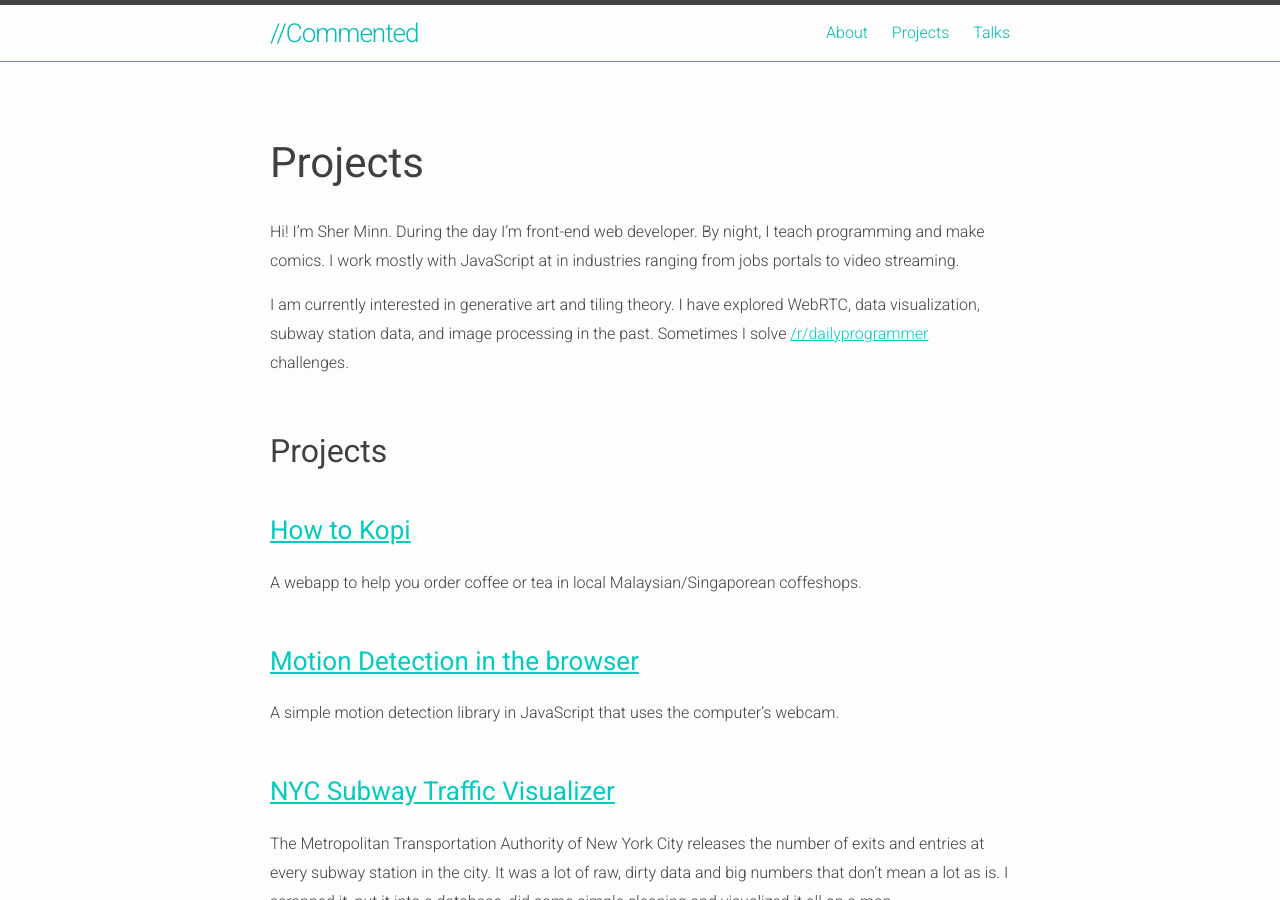
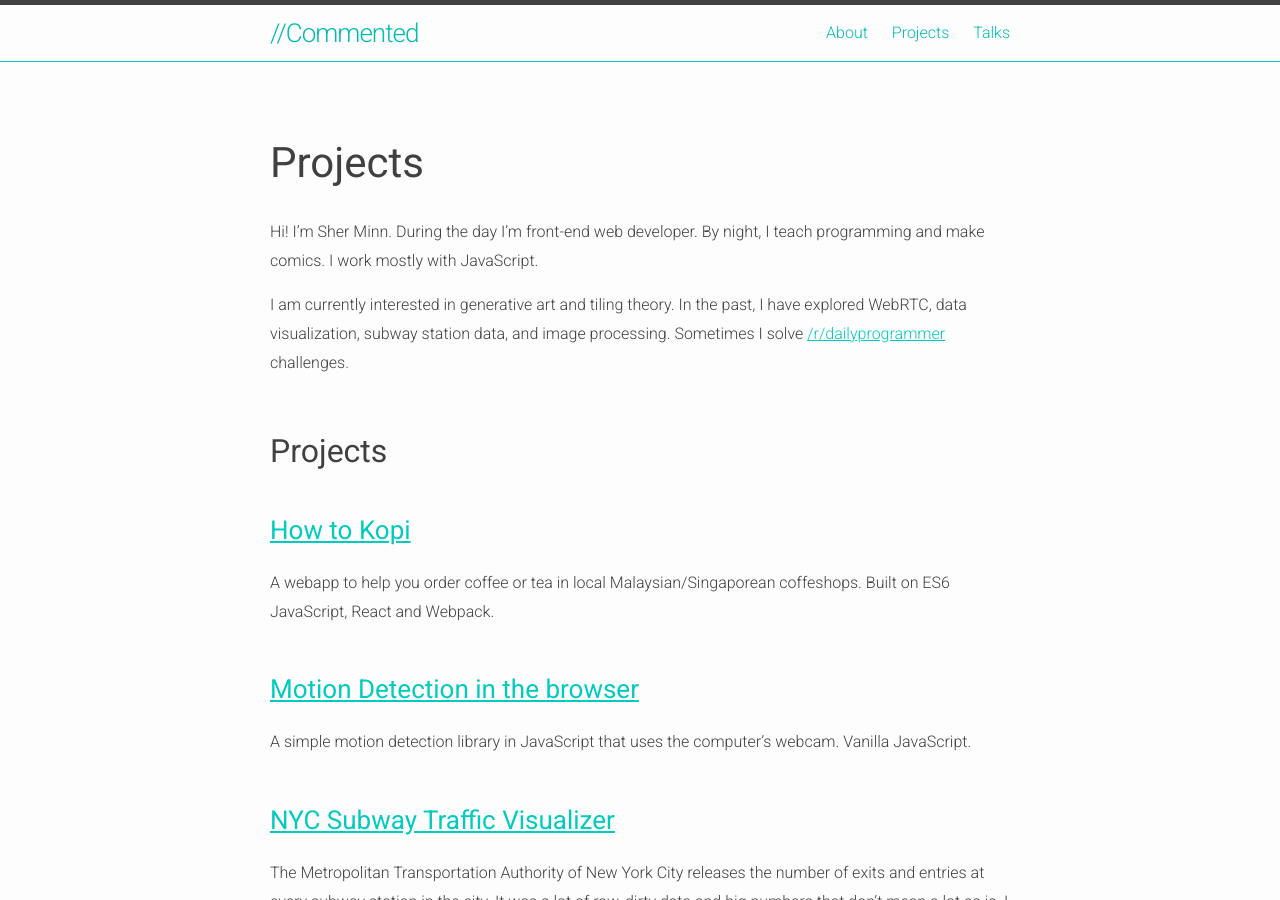
Before and after one commit to piratefsh/piratefsh.github.io, a Jekyll site: the page built from projects.md, in a window 1280 px wide and 900 px high. Built offline with Jekyll 4.4.1, drawn with Linux system fonts in a browser that asks for light colours.

Commit message:
Update projects.md

```diff
--- a/projects.md
+++ b/projects.md
@@ -4,20 +4,20 @@ title: Projects
 permalink: /projects/
 ---
 
-Hi! I'm Sher Minn. During the day I'm front-end web developer. By night, I teach programming and make comics. I work mostly with JavaScript at in industries ranging from jobs portals to video streaming.
+Hi! I'm Sher Minn. During the day I'm front-end web developer. By night, I teach programming and make comics. I work mostly with JavaScript.
 
-I am currently interested in generative art and tiling theory. I have explored WebRTC, data visualization, subway station data, and image processing in the past. Sometimes I solve [/r/dailyprogrammer](https://www.reddit.com/r/dailyprogrammer/) challenges.
+I am currently interested in generative art and tiling theory. In the past, I have explored WebRTC, data visualization, subway station data, and image processing. Sometimes I solve [/r/dailyprogrammer](https://www.reddit.com/r/dailyprogrammer/) challenges.
 
 
 ## Projects
 
 ### __[How to Kopi](https://piratefsh.github.io/kopi-teh-namer/public/)__
 
-A webapp to help you order coffee or tea in local Malaysian/Singaporean coffeshops.
+A webapp to help you order coffee or tea in local Malaysian/Singaporean coffeshops. Built on ES6 JavaScript, React and Webpack.
 
 ### __[Motion Detection in the browser](https://github.com/piratefsh/js-motion-detector)__
 
-A simple motion detection library in JavaScript that uses the computer's webcam.
+A simple motion detection library in JavaScript that uses the computer's webcam. Vanilla JavaScript.
 
 
 ### __[NYC Subway Traffic Visualizer](http://piratefsh.github.io/mta-maps/public/)__
```
